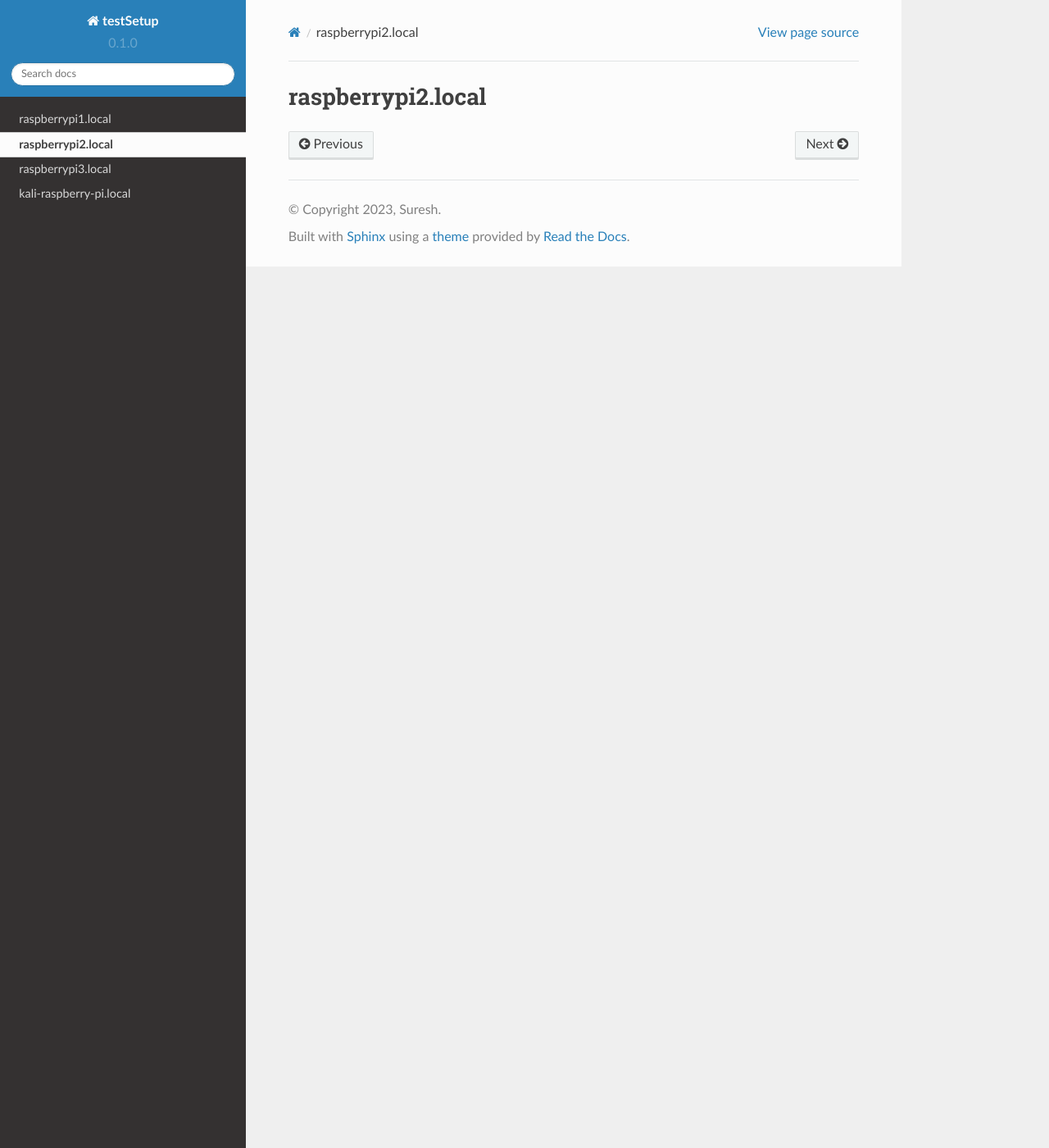
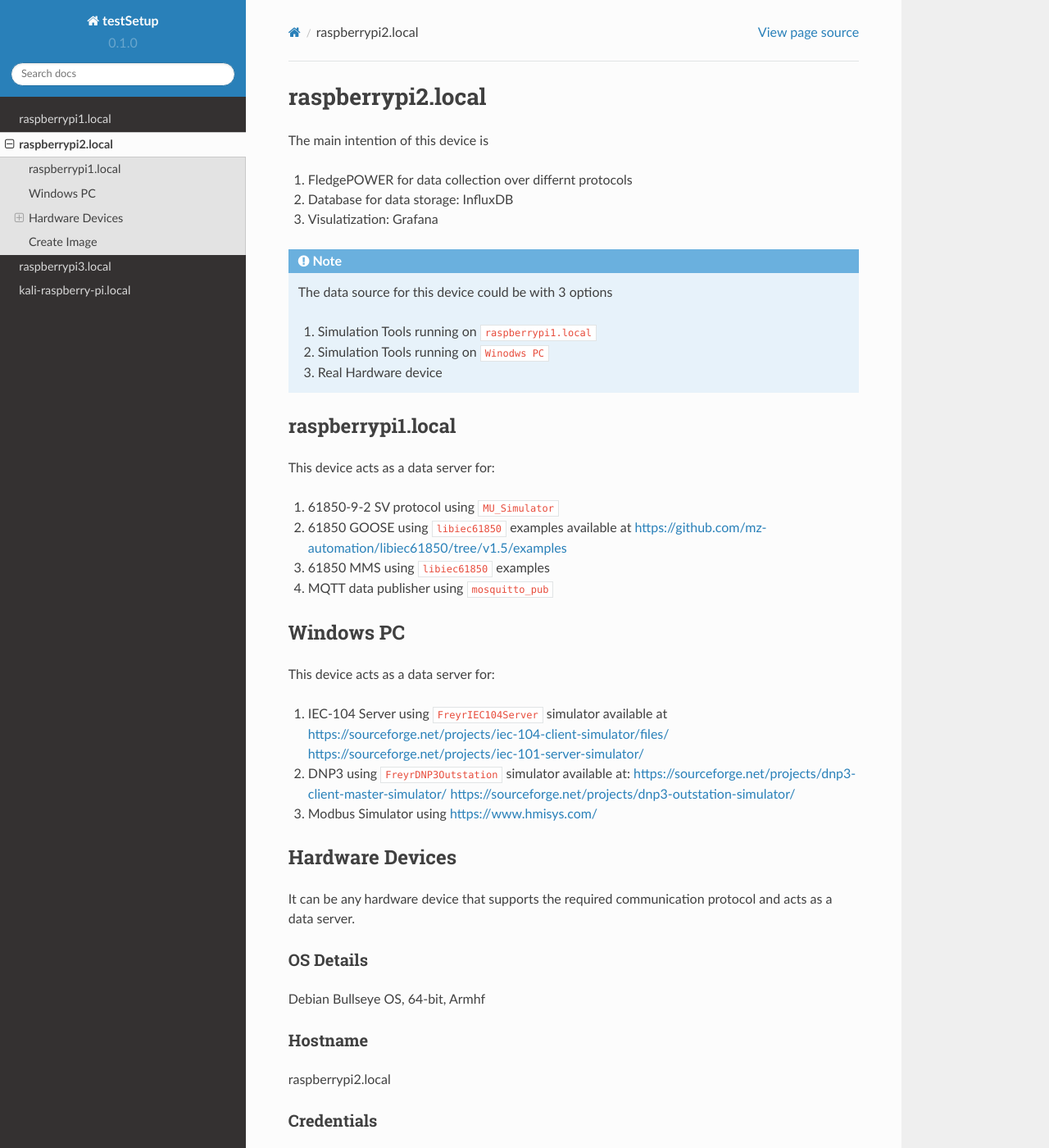
Before and after one commit to suresh-iitr/setup, a Sphinx documentation site: the page built from docs/source/raspberrypi2.rst, in a window 1280 px wide and 1400 px high. Shown: the whole window at 82% size. Built offline with Sphinx 7.4.7 and the Read the Docs theme 2.0.0, drawn with Linux system fonts in a browser that asks for light colours; some of the changed text lies outside the part shown.

Commit message:
Update raspberrypi2.rst

```diff
--- a/docs/source/raspberrypi2.rst
+++ b/docs/source/raspberrypi2.rst
@@ -1,3 +1,136 @@
 ********
 raspberrypi2.local
 ********
+
+The main intention of this device is
+
+1. FledgePOWER for data collection over differnt protocols
+
+2. Database for data storage: InfluxDB
+
+3. Visulatization: Grafana
+
+
+.. note::
+
+  The data source for this device could be with 3 options
+
+  1. Simulation Tools running on ``raspberrypi1.local``
+
+  2. Simulation Tools running on ``Winodws PC``
+
+  3. Real Hardware device
+
+-------
+raspberrypi1.local
+-------
+
+This device acts as a data server for:
+
+1. 61850-9-2 SV protocol using ``MU_Simulator``
+
+2. 61850 GOOSE using ``libiec61850`` examples available at https://github.com/mz-automation/libiec61850/tree/v1.5/examples
+
+3. 61850 MMS using ``libiec61850`` examples
+
+4. MQTT data publisher using ``mosquitto_pub``
+
+
+-------
+Windows PC
+-------
+
+This device acts as a data server for:
+
+1. IEC-104 Server using ``FreyrIEC104Server`` simulator available at  https://sourceforge.net/projects/iec-104-client-simulator/files/ https://sourceforge.net/projects/iec-101-server-simulator/
+
+2. DNP3 using ``FreyrDNP3Outstation`` simulator available at: https://sourceforge.net/projects/dnp3-client-master-simulator/ https://sourceforge.net/projects/dnp3-outstation-simulator/
+
+3. Modbus Simulator using https://www.hmisys.com/
+
+
+------
+Hardware Devices
+------
+
+It can be any hardware device that supports the required communication protocol and acts as a data server.
+
+======
+OS Details
+======
+
+Debian Bullseye OS, 64-bit, Armhf
+
+======
+Hostname
+======
+
+raspberrypi2.local
+
+======
+Credentials
+======
+
+*username*: ``pi``
+
+*password*: ``raspberry``
+
+======
+SSH Credentials
+======
+*username*: ``pi``
+
+*password*: ``raspberry``
+
+To do ssh to the device over local LAN:
+
+.. code-block:: console
+
+   ssh pi@raspberrypi1.local
+   # it will ask to add the device signature to the list.
+   # type yes
+   # enter the password: raspberry
+
+======
+VNC Credentials
+======
+
+*VNC server address*: ``raspberrypi.local``
+
+*username*: ``pi``
+
+*password*: ``raspberry``
+
+======
+Modules Installed In the device
+======
+
+
+======
+Dynawo
+======
+Installation: ``Docker Image/Container (Due to the dependency on Utuntu-mate 20.04)``
+
+Version: ``1.3.0``
+
+Imagename: ``dynawo:1.3.0``
+
+Container name: ``dynawo``
+
+Website link: https://dynawo.github.io/
+
+Github link: https://github.com/dynawo
+
+------
+Create Image
+------
+
+``Docker Image is already created for dynawo:1.3.0``
+
+.. note::
+
+  In case if the image got deleted then you can pull the image from docker hub using the below command
+
+.. code-block:: console
+
+   docker pull 19914039/dynawo:1.3.0
```
